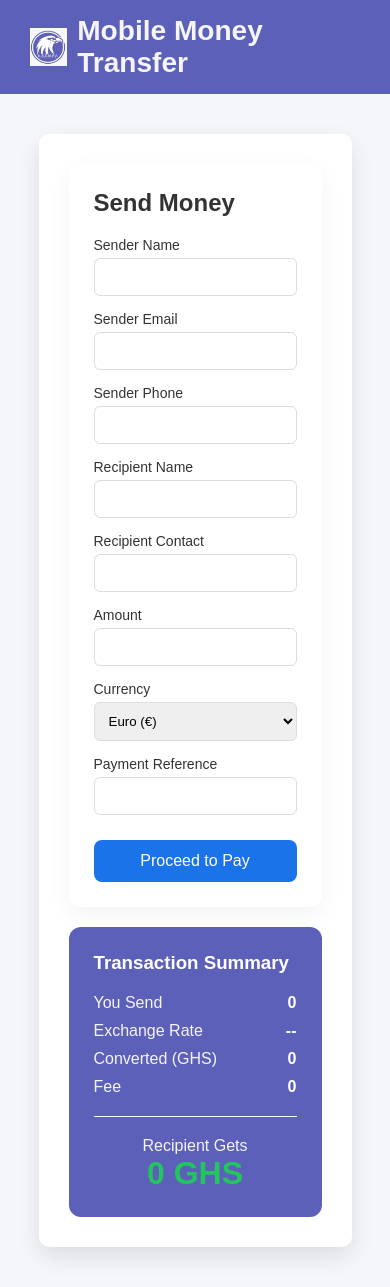
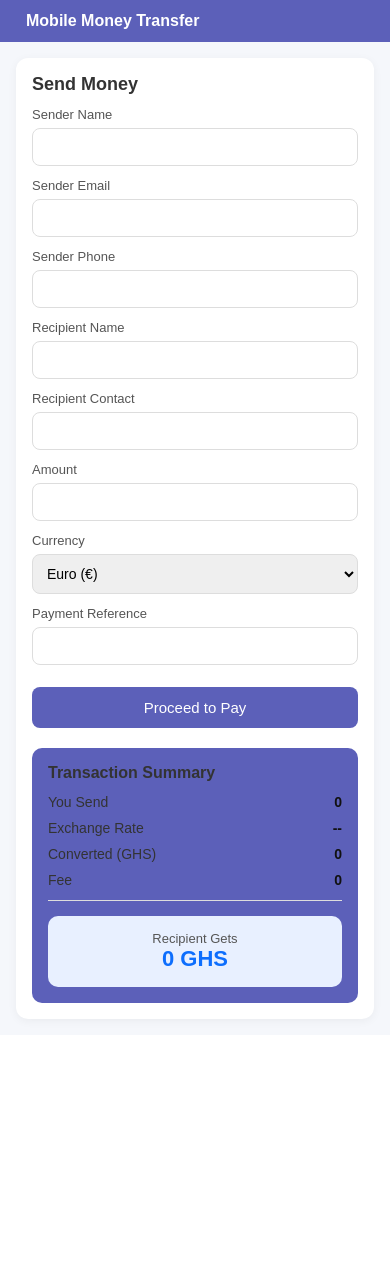
Before and after one commit to Oheneba2021/NsempaSend, a Django app: page / in a window 390 px wide. After the commit the page ends 1024 px from the top, so only its background shows below. Run offline with Django 5.2, Linux system fonts and the light colour scheme.

Commit message:
feat: complete mobile responsive design

```diff
--- a/static/css/remittance.css
+++ b/static/css/remittance.css
@@ -1,114 +1,186 @@
-body {
+/* =========================
+   BASE (MOBILE FIRST)
+========================= */
+
+* {
+    margin: 0;
+    padding: 0;
+    box-sizing: border-box;
     font-family: Arial, sans-serif;
-    background: #f4f6f9;
-    margin: 0;
 }
 
-/* Layout */
-.page-wrapper {
-    display: flex;
-    justify-content: center;
-    padding: 40px 20px;
+body {
+    background: #f5f7fb;
+    color: #333;
 }
 
-.card {
+/* NAVBAR */
+.navbar {
+    width: 100%;
+    background: #5c60b9;
+    padding: 12px 16px;
     display: flex;
-    max-width: 1000px;
-    width: 100%;
-    gap: 20px;
+    align-items: center;
 }
 
-/* Form Section */
-.form-section {
-    flex: 1;
-    background: #ffffff;
-    padding: 25px;
-    border-radius: 12px;
-    box-shadow: 0 8px 25px rgba(0,0,0,0.05);
+.logo {
+    display: flex;
+    align-items: center;
+    gap: 10px;
 }
 
+.logo_text h3 {
+    color: white;
+    font-size: 16px;
+    font-weight: 600;
+}
+
+.logo_text a {
+    text-decoration: none;
+}
+
+/* MAIN CONTAINER */
+.container {
+    width: 100%;
+    padding: 16px;
+}
+
+/* PAGE WRAPPER */
+.page-wrapper {
+    width: 100%;
+}
+
+/* CARD LAYOUT */
+.card {
+    background: white;
+    border-radius: 12px;
+    overflow: hidden;
+    display: flex;
+    flex-direction: column; /* MOBILE STACK */
+    gap: 20px;
+    padding: 16px;
+    box-shadow: 0 2px 10px rgba(0,0,0,0.05);
+}
+
+/* FORM SECTION */
 .form-section h2 {
-    margin-bottom: 20px;
+    font-size: 18px;
+    margin-bottom: 12px;
 }
 
 .form-group {
-    margin-bottom: 15px;
+    margin-bottom: 12px;
 }
 
-.form-section label {
+.form-group label {
     display: block;
-    margin-bottom: 5px;
-    font-size: 14px;
+    font-size: 13px;
+    margin-bottom: 6px;
+    color: #555;
 }
 
-.form-section input,
-.form-section select {
+.form-group input,
+.form-group select {
     width: 100%;
     padding: 10px;
     border: 1px solid #ddd;
-    border-radius: 6px;
+    border-radius: 8px;
+    font-size: 14px;
+    outline: none;
 }
 
-/* Button */
+/* BUTTON */
 .btn-primary {
-    margin-top: 10px;
     width: 100%;
     padding: 12px;
-    background: #1a73e8;
+    background: #5c60b9;
     color: white;
     border: none;
     border-radius: 8px;
+    font-size: 15px;
+    margin-top: 10px;
     cursor: pointer;
 }
 
-/* Summary Section */
+.btn-primary:hover {
+    background: #0b5ed7;
+}
+
+/* SUMMARY SECTION */
 .summary-section {
-    flex: 1;
     background: #5c60b9;
-    color: white;
-    padding: 25px;
-    border-radius: 12px;
+    padding: 16px;
+    border-radius: 10px;
 }
 
 .summary-section h3 {
-    margin-bottom: 20px;
+    font-size: 16px;
+    margin-bottom: 12px;
 }
 
 .summary-item {
     display: flex;
     justify-content: space-between;
     margin-bottom: 10px;
+    font-size: 14px;
 }
 
-.summary-item span {
-    color: whitesmoke;
+.summary-item strong {
+    color: #111;
 }
 
-/* Recipient highlight */
 .recipient-box {
     text-align: center;
-    margin-top: 20px;
+    margin-top: 15px;
+    padding: 15px;
+    background: #e8f0ff;
+    border-radius: 10px;
 }
 
 .recipient-box p {
-    color: whitesmoke;
+    font-size: 13px;
+    color: #555;
 }
 
 .recipient-box h1 {
-    color: #22c55e;
-    font-size: 32px;
+    font-size: 22px;
+    color: #0d6efd;
 }
 
-/* Divider */
+/* HORIZONTAL RULE */
 hr {
+    margin: 12px 0;
     border: none;
-    border-top: 1px solid whitesmoke;
-    margin: 20px 0;
+    border-top: 1px solid #ddd;
 }
 
-/* Mobile responsiveness */
-@media (max-width: 768px) {
+/* =========================
+   TABLET & DESKTOP
+   (≥760px)
+========================= */
+
+@media (min-width: 760px) {
+
     .card {
-        flex-direction: column;
+        flex-direction: row; /* SIDE BY SIDE */
+        padding: 24px;
+    }
+
+    .form-section {
+        flex: 2;
+        padding-right: 20px;
+    }
+
+    .summary-section {
+        flex: 1;
+    }
+
+    .btn-primary {
+        width: auto;
+        padding: 12px 24px;
+    }
+
+    .logo_text h3 {
+        font-size: 18px;
     }
 }
--- a/static/css/styles.css
+++ b/static/css/styles.css
@@ -1,95 +1,104 @@
-/* Reset */
+/* =========================
+   BASE (MOBILE FIRST)
+========================= */
+
 * {
     margin: 0;
     padding: 0;
     box-sizing: border-box;
+    font-family: Arial, sans-serif;
 }
 
-/* Body */
 body {
-    font-family: Arial, sans-serif;
-    background: #f4f6f9;
+    background: #f5f7fb;
     color: #333;
 }
 
-/* Navbar */
+/* NAVBAR */
 .navbar {
+    width: 100%;
     background: #5c60b9;
-    padding: 15px 30px;
-    color: white;
-    font-size: 20px;
-    font-weight: bold;
+    padding: 12px 16px;
+    display: flex;
+    align-items: center;
 }
 
-/* logo */
 .logo {
-  display: flex;
-    justify-content: center;
+    display: flex;
     align-items: center;
     gap: 10px;
 }
 
-.is_logo {
-    width: 40px;
-    height: 40px;
-    background-image: url("../images/nsempasend_logo.jpg");
-    background-size: contain;
-    background-repeat: no-repeat;
-    background-position: center;
+.logo_text h3 {
+    color: white;
+    font-size: 16px;
+    font-weight: 600;
 }
 
 .logo_text a {
-    font-size: 24px;
-    font-weight: bold;
-    color: whitesmoke;
     text-decoration: none;
 }
 
-/* Container */
+/* MAIN CONTAINER */
 .container {
-    display: flex;
-    justify-content: center;
-    align-items: center;
-    /* height: 90vh; */
+    width: 100%;
+    padding: 16px;
 }
 
-/* Card */
+/* PAGE WRAPPER */
+.page-wrapper {
+    width: 100%;
+}
+
+/* CARD LAYOUT */
 .card {
     background: white;
-    padding: 30px;
-    width: 400px;
-    border-radius: 10px;
-    box-shadow: 0 10px 25px rgba(0,0,0,0.1);
+    border-radius: 12px;
+    overflow: hidden;
+    display: flex;
+    flex-direction: column; /* MOBILE STACK */
+    gap: 20px;
+    padding: 16px;
+    box-shadow: 0 2px 10px rgba(0,0,0,0.05);
 }
 
-/* Form */
-.form-group {
-    margin-bottom: 15px;
+/* FORM SECTION */
+.form-section h2 {
+    font-size: 18px;
+    margin-bottom: 12px;
 }
 
-label {
-    display: block;
-    margin-bottom: 5px;
-    font-size: 14px;
+.form-group {
+    margin-bottom: 12px;
 }
 
-input {
+.form-group label {
+    display: block;
+    font-size: 13px;
+    margin-bottom: 6px;
+    color: #555;
+}
+
+.form-group input,
+.form-group select {
     width: 100%;
     padding: 10px;
-    border: 1px solid #ccc;
-    border-radius: 6px;
+    border: 1px solid #ddd;
+    border-radius: 8px;
     font-size: 14px;
+    outline: none;
 }
 
-/* Button */
+/* BUTTON */
 .btn-primary {
     width: 100%;
     padding: 12px;
     background: #5c60b9;
     color: white;
     border: none;
-    border-radius: 6px;
-    font-size: 16px;
+    border-radius: 8px;
+    font-size: 15px;
+    margin-top: 10px;
     cursor: pointer;
 }
 
@@ -97,71 +106,81 @@ input {
     background: #0b5ed7;
 }
 
-/* SUCCESS PAGE */
-.success-wrapper {
-    display: flex;
-    justify-content: center;
-    padding: 40px 20px;
+/* SUMMARY SECTION */
+.summary-section {
+    background: #5c60b9;
+    padding: 16px;
+    border-radius: 10px;
 }
 
-.success-card {
-    background: #ffffff;
-    padding: 30px;
-    border-radius: 12px;
-    max-width: 500px;
-    width: 100%;
-    text-align: center;
-    box-shadow: 0 8px 25px rgba(0,0,0,0.08);
+.summary-section h3 {
+    font-size: 16px;
+    margin-bottom: 12px;
 }
 
-.success-icon {
-    font-size: 40px;
-    margin-bottom: 10px;
-}
-
-.success-card h1 {
-    color: #16a34a;
-    margin-bottom: 5px;
-}
-
-.success-sub {
-    color: #6b7280;
-    margin-bottom: 20px;
-}
-
-/* Details */
-.details {
-    text-align: left;
-    margin-top: 20px;
-}
-
-.detail-row {
+.summary-item {
     display: flex;
     justify-content: space-between;
     margin-bottom: 10px;
+    font-size: 14px;
 }
 
-.detail-row span {
-    color: #6b7280;
+.summary-item strong {
+    color: #111;
 }
 
-/* Highlight */
-.recipient-highlight {
-    margin-top: 20px;
+.recipient-box {
+    text-align: center;
+    margin-top: 15px;
+    padding: 15px;
+    background: #e8f0ff;
+    border-radius: 10px;
 }
 
-.recipient-highlight h1 {
-    color: #22c55e;
-    font-size: 28px;
+.recipient-box p {
+    font-size: 13px;
+    color: #555;
 }
 
-/* Actions */
-.actions {
-    margin-top: 20px;
+.recipient-box h1 {
+    font-size: 22px;
+    color: #0d6efd;
 }
 
-.actions .btn-primary {
-    display: inline-block;
-    padding: 10px 20px;
-    text-decoration: none;
+/* HORIZONTAL RULE */
+hr {
+    margin: 12px 0;
+    border: none;
+    border-top: 1px solid #ddd;
 }
+
+/* =========================
+   TABLET & DESKTOP
+   (≥760px)
+========================= */
+
+@media (min-width: 760px) {
+
+    .card {
+        flex-direction: row; /* SIDE BY SIDE */
+        padding: 24px;
+    }
+
+    .form-section {
+        flex: 2;
+        padding-right: 20px;
+    }
+
+    .summary-section {
+        flex: 1;
+    }
+
+    .btn-primary {
+        width: auto;
+        padding: 12px 24px;
+    }
+
+    .logo_text h3 {
+        font-size: 18px;
+    }
+}
--- a/templates/defaults/base.html
+++ b/templates/defaults/base.html
@@ -8,6 +8,8 @@
     <title>Send Money</title>
     <link rel="stylesheet" href="{% static 'css/styles.css' %}">
     <link rel="stylesheet" href="{% static 'css/remittance.css' %}">
+    <meta name="viewport" content="width=device-width, initial-scale=1.0">
+
 </head>
 
 <body>
```
Also changed, not shown: 2 other files.
